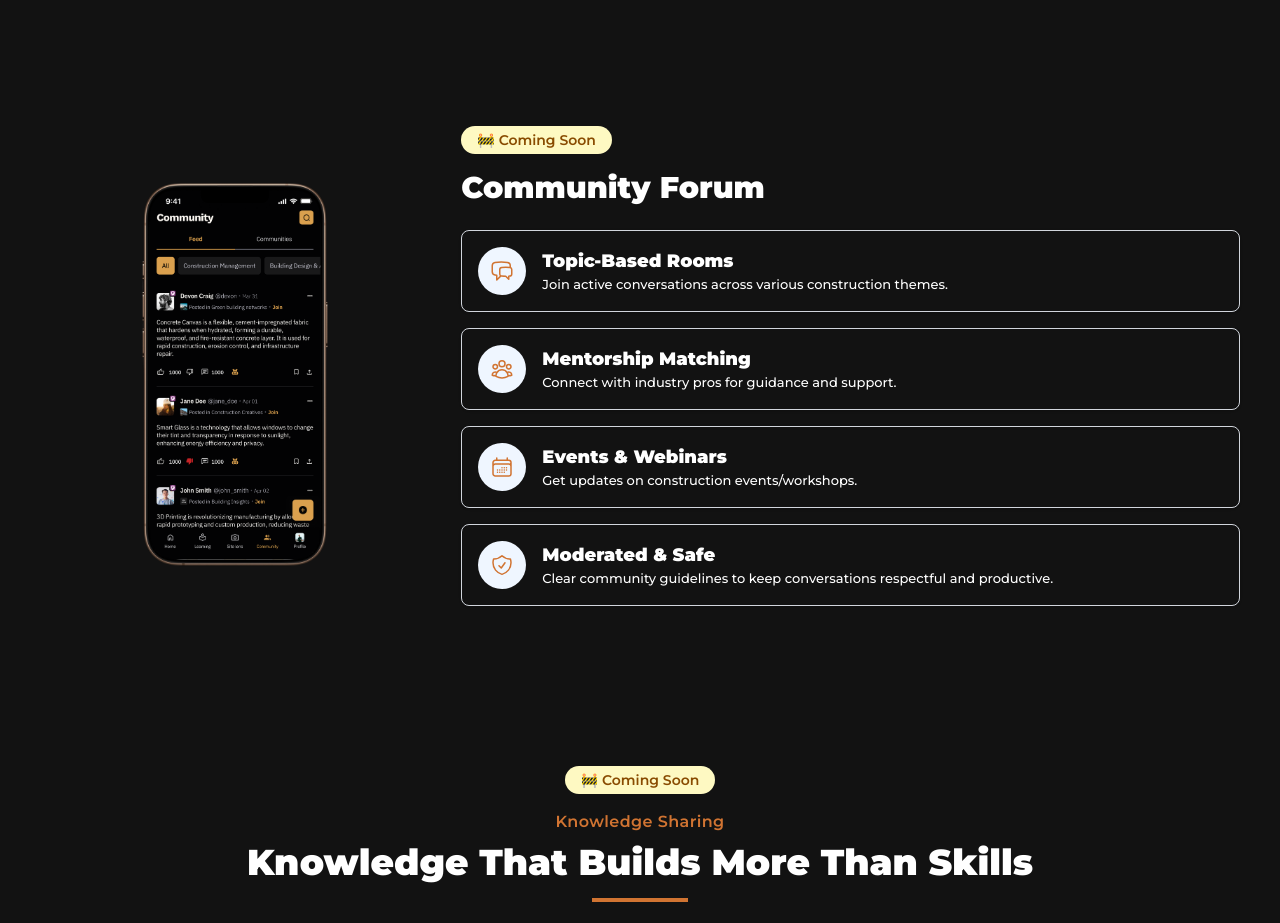
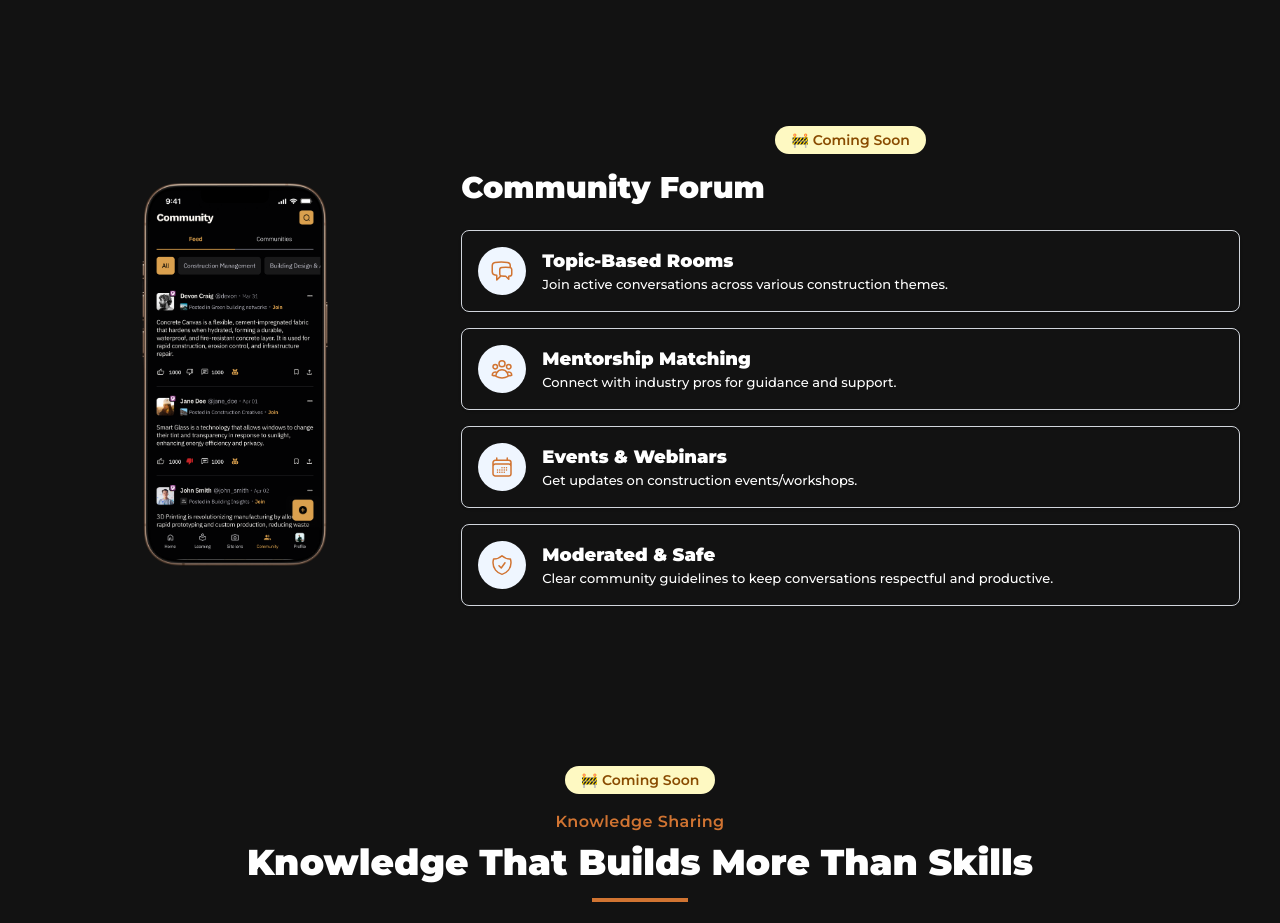
Before and after one commit to orlamee/siten-sight, a Next.js app: page / in a window 1280 px wide. Shown: the part 2040-2963 px from the top of the page. Built offline with nearby package versions, Linux system fonts and the light colour scheme.

Commit message:
fix: center "Coming Soon" indicator in Community section

```diff
--- a/src/app/components/Community.tsx
+++ b/src/app/components/Community.tsx
@@ -45,11 +45,12 @@ export default function Community() {
           />
         </div>
         <div className="w-full md:w-2/3">
-          <div className="mb-4">
+          <div className="mb-4 flex justify-center">
             <span className="text-sm inline-block bg-yellow-100 text-yellow-800 px-4 py-1 rounded-full font-semibold">
               🚧 Coming Soon
             </span>
           </div>
+
           <h2 className="text-3xl font-bold mb-6 text-center lg:text-left">
             Community Forum
           </h2>
```
